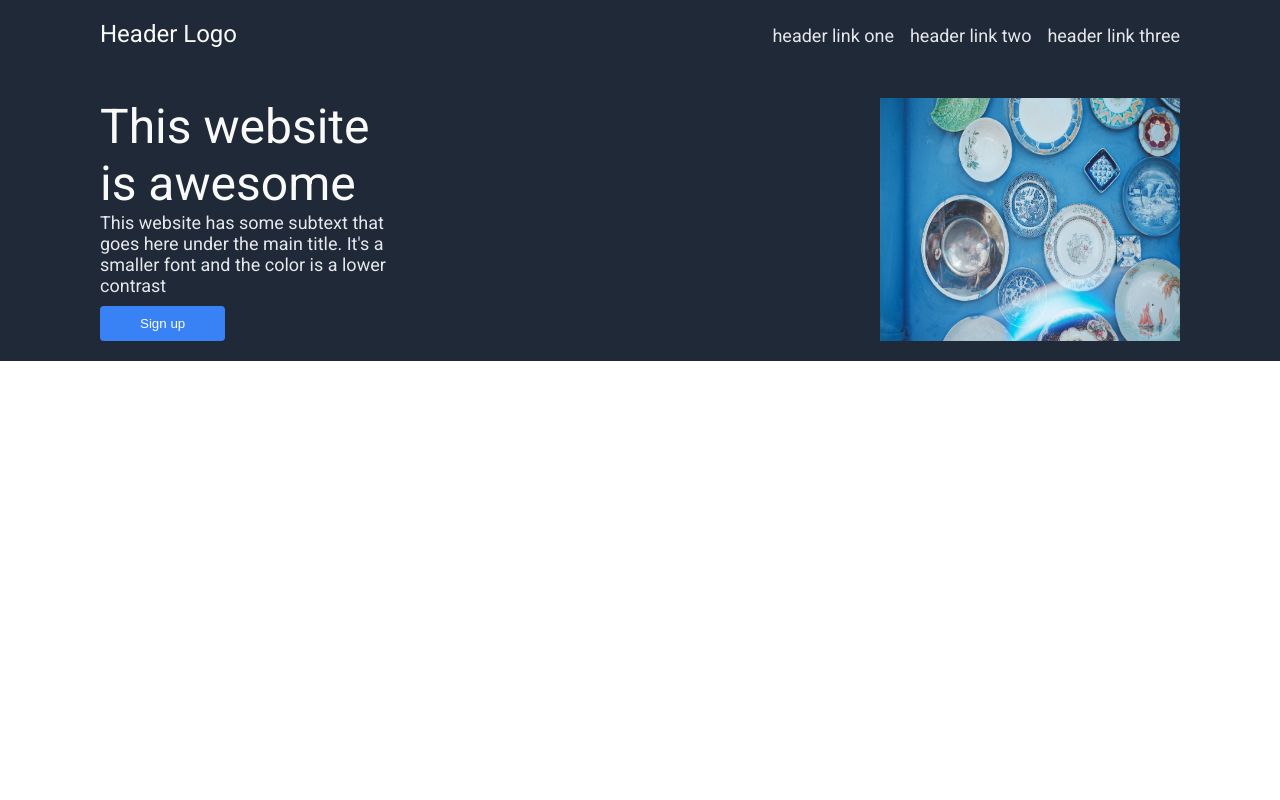
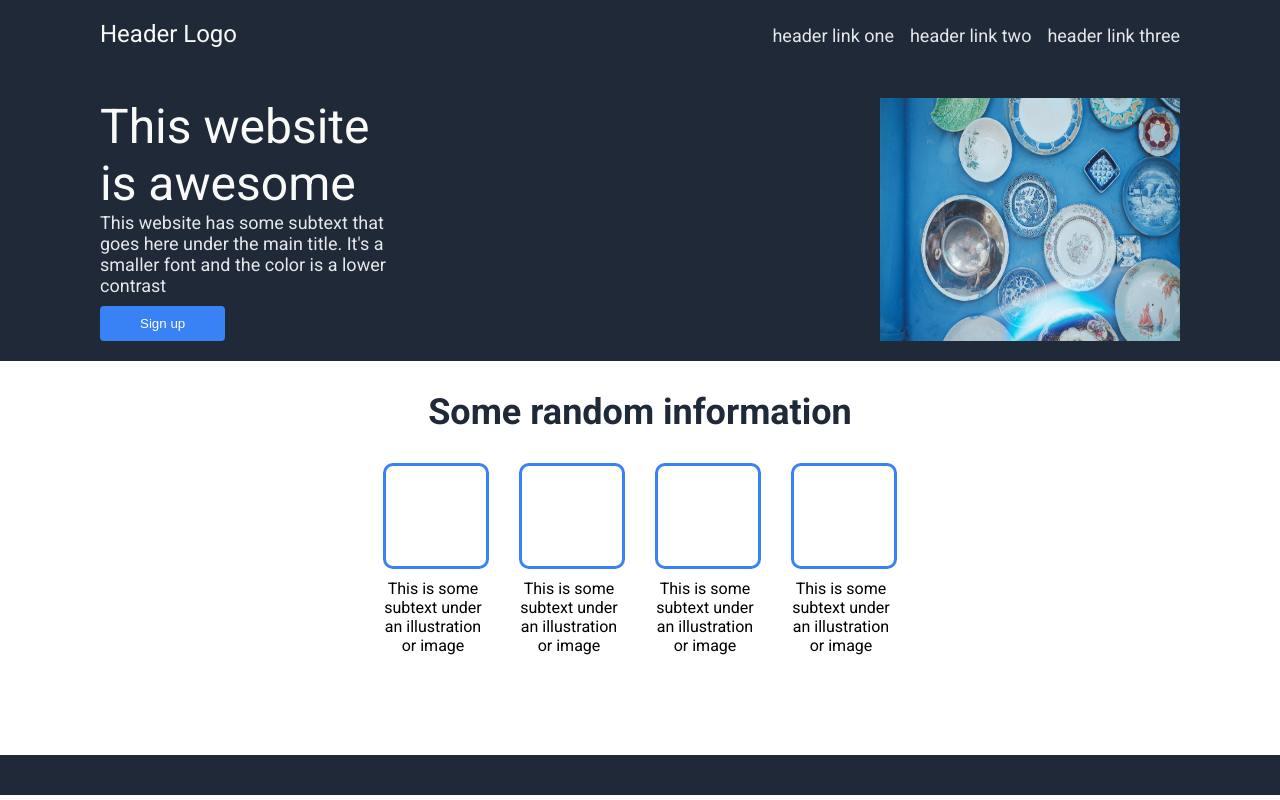
Before and after one commit to Kuramenai/landing-page, a plain HTML site: page index.html in a window 1280 px wide. Drawn offline with Linux system fonts and the light colour scheme.

Commit message:
Add second section

```diff
--- a/index.html
+++ b/index.html
@@ -47,6 +47,32 @@
 
         <div class="main-content">
 
+            <div class="main-content-title">Some random information</div>
+
+            <div class=" main-content-boxes">
+
+                <div class="box-container">
+                    <div class="box"></div>
+                    <div class="text3">This is some subtext under an illustration or image</div>
+                </div>
+
+                <div class="box-container">
+                    <div class="box"></div>
+                    <div class="text3">This is some subtext under an illustration or image</div>
+                </div>
+
+                <div class="box-container">
+                    <div class="box"></div>
+                    <div class="text3">This is some subtext under an illustration or image</div>
+                </div>
+
+                <div class="box-container">
+                    <div class="box"></div>
+                    <div class="text3">This is some subtext under an illustration or image</div>
+                </div>
+
+            </div>
+
         </div>
 
         <div class="quote">
--- a/style.css
+++ b/style.css
@@ -5,11 +5,14 @@ body{
     font-family: 'Roboto',Arial, Helvetica, sans-serif;
     padding: 0;
     margin: 0;
+    display: flex;
+    flex-direction: column;
 }
 
-.website-overview{
+.website-overview,.footer{
     background-color: #1F2937;
     padding: 20px 100px;
+    flex:1;
 }
 
 .header{
@@ -68,3 +71,37 @@ button{
     color: white;
     padding: 10px 40px;
 }
+
+/*     */
+.main-content{
+    padding-bottom: 100px;
+
+}
+
+.main-content-title{
+
+    font-size:36px;
+    font-weight: bolder;
+    color:#1f2937;
+    text-align: center;
+    margin: 30px 0;
+}
+
+.main-content-boxes{
+    display: flex;
+    justify-content: center;
+    column-gap: 30px;
+
+}
+
+.box{
+    width: 100px;
+    height: 100px;
+    border: 3px solid #3882f6;
+    border-radius: 10px;
+    margin-bottom: 10px;
+}
+.text3{
+    width: 100px;
+    text-align: center;
+}
```
